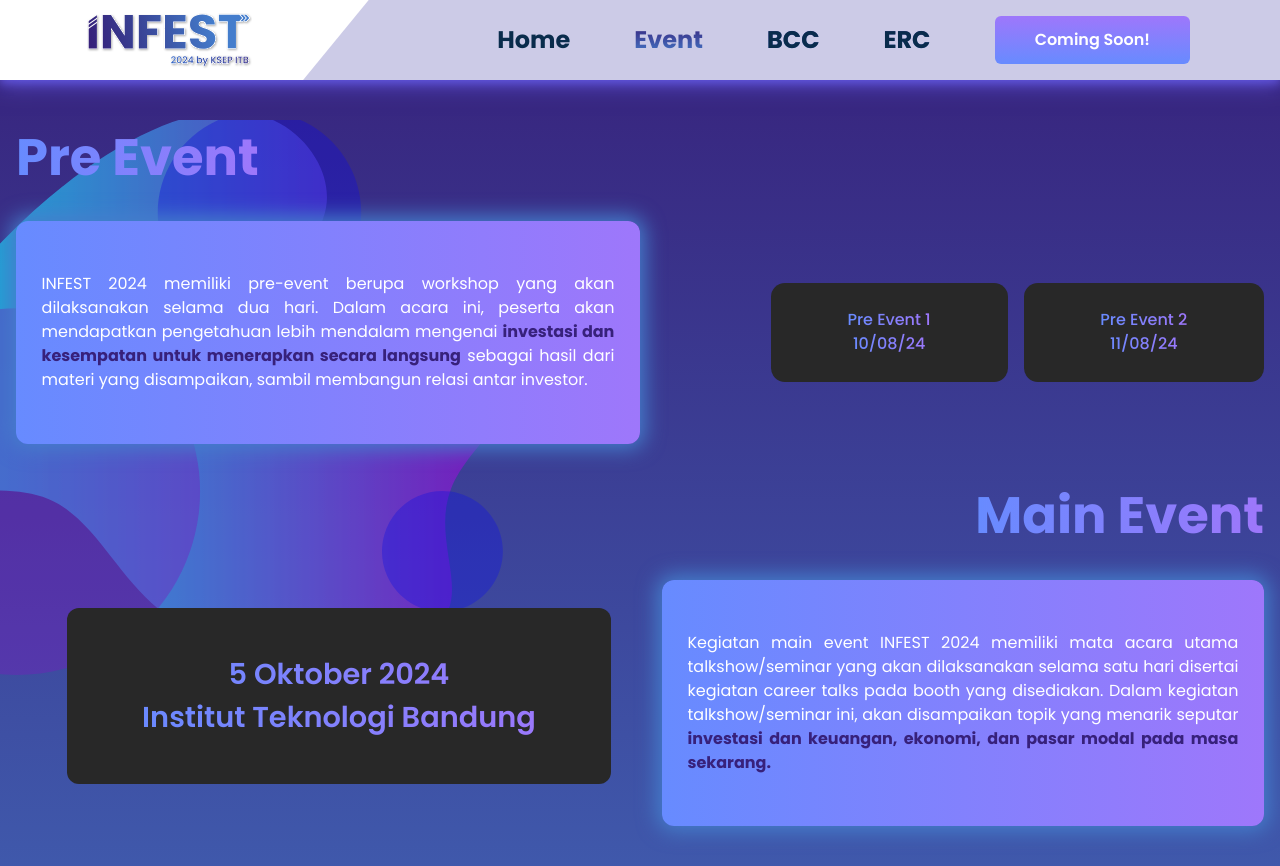
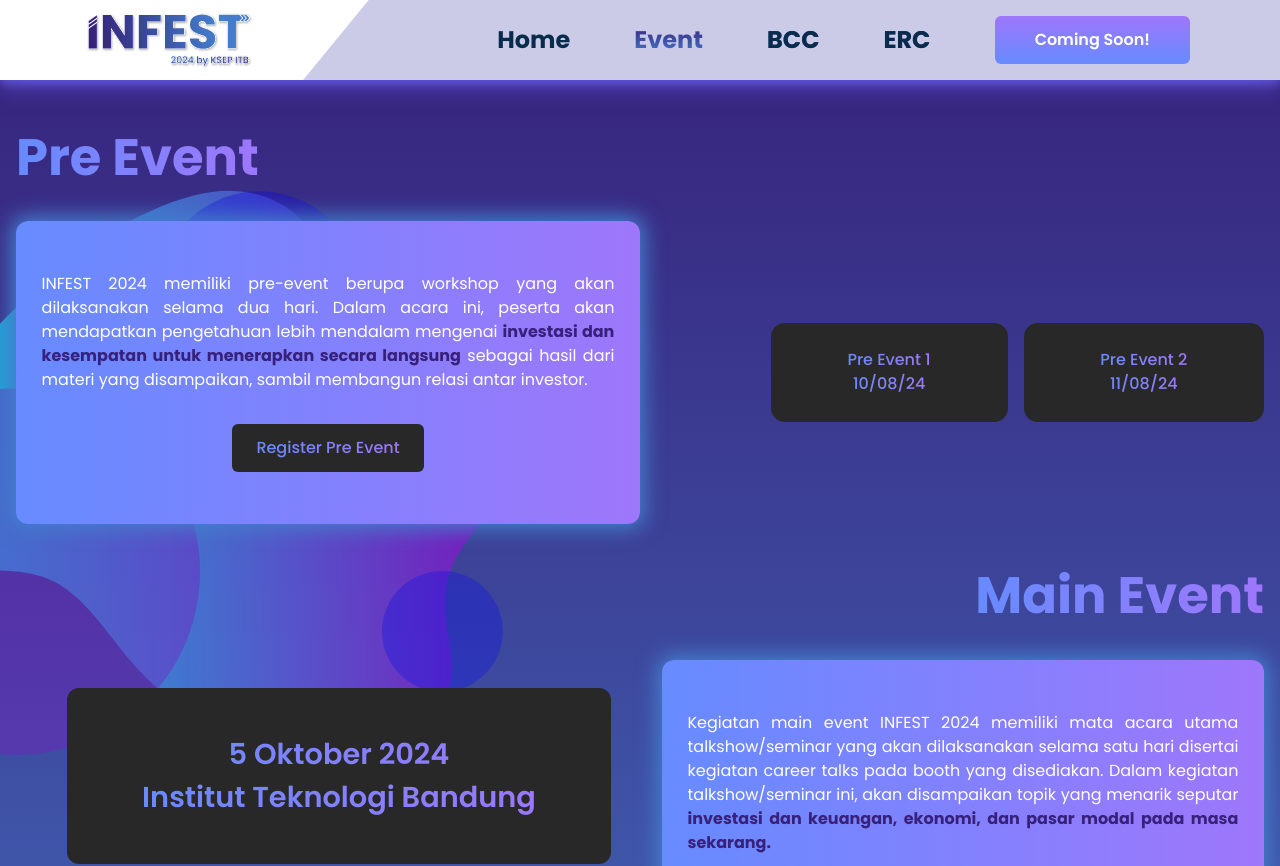
Before and after one commit to farrelathalla/INFEST-2024, a Next.js app: page /event in a window 1280 px wide. Shown: the top 866 px of the page. Built offline with nearby package versions, Linux system fonts and the light colour scheme.

Commit message:
feat: register pre event button

```diff
--- a/app/event/page.js
+++ b/app/event/page.js
@@ -5,6 +5,7 @@ import { useEffect, useRef } from "react";
 import { useWindowScroll } from 'react-use';
 import BG1 from "@/public/ornaments/10.svg"
 import Image from 'next/image'
+import Link from 'next/link';
 
 const EventPage = () => {
   const gradient_font = 'bg-gradient-to-r from-[#678BFF] to-[#9E77FB] text-transparent bg-clip-text'
@@ -35,15 +36,22 @@ const EventPage = () => {
         <section className='flex flex-col justify-center items-center md:items-start w-full'>
           <h1 className={`my-[1vw] font-bold ${gradient_font} text-[36px] md:text-[4vw]`}>Pre Event</h1>
           <div className="flex flex-col md:flex-row items-center justify-between">
-            <p className='
+            <div className='
             my-[1vw]
             px-4 md:px-[2vw] py-[4vw]
             bg-gradient-to-r from-[#678BFF] to-[#9E77FB]
             rounded-xl w-full md:w-[50%]
-            text-white text-justify
+            text-white text-justify flex flex-col gap-y-8
             shadow-[0px_0px_15px_3px_#457ECC] md:shadow-[0px_0px_20px_5px_#457ECC]'>
-              INFEST 2024 memiliki pre-event berupa workshop yang akan dilaksanakan selama dua hari. Dalam acara ini, peserta akan mendapatkan pengetahuan lebih mendalam mengenai <b className='text-purple-primary'>investasi dan kesempatan untuk menerapkan secara langsung</b> sebagai hasil dari materi yang disampaikan, sambil membangun relasi antar investor.
-            </p>
+              <p>
+                INFEST 2024 memiliki pre-event berupa workshop yang akan dilaksanakan selama dua hari. Dalam acara ini, peserta akan mendapatkan pengetahuan lebih mendalam mengenai <b className='text-purple-primary'>investasi dan kesempatan untuk menerapkan secara langsung</b> sebagai hasil dari materi yang disampaikan, sambil membangun relasi antar investor.
+              </p>
+              <Link className="w-full flex justify-center" href="https://docs.google.com/forms/d/e/1FAIpQLSd5O43A3dzXjlxbMgm8MVufrgrSHvZnyTrHQfFzgFMHxsoecw/viewform?usp=pp_ur" target='_blank'>
+                <button className={`bg-dark-primary rounded-md px-6 py-3`}>
+                  <p className= {`${gradient_font} font-medium`}>Register Pre Event</p>
+                </button>
+              </Link>
+            </div>
             <div className='flex flex-row justify-center items-center w-full md:w-auto space-x-4'>
               <div className='
               my-[1pc] md:my-[1vw]
--- a/components/competitions/KetentuanLomba.jsx
+++ b/components/competitions/KetentuanLomba.jsx
@@ -21,11 +21,11 @@ const KetentuanLomba = ({ title, competition, buttonTitle }) => {
             <p>11. Peserta <span className='font-bold'>tidak diperbolehkan untuk menyebarkan case perusahaan kepada pihak eksternal</span> yang tidak mengikuti perlombaan Business Case Competition ini.</p>
             <p>12. Peserta <span className='font-bold'>wajib mengikuti ketentuan panitia</span> dan <span className='font-bold'>keputusan panitia tidak dapat diganggu gugat.</span></p>
             <p>13. Biaya Pendaftaran Free* <br></br><span className='text-sm'>*Jika peserta dinyatakan lolos Qualification, maka peserta harus membayar Rp180.000,00 untuk dapat melanjutkan ke tahap Preliminary Round.</span></p>
-            <Link href='https://forms.gle/NgCTTZcgnCqwBrCZA' target='_blank' className='w-full flex justify-end mt-10'>
+            {/* <Link href='https://forms.gle/NgCTTZcgnCqwBrCZA' target='_blank' className='w-full flex justify-end mt-10'>
               <button className='bg-gradient-to-b from-[#678BFF] to-[#0E1492] rounded-md px-10 py-2 font-semibold'>
                 {buttonTitle}
               </button>
-            </Link>
+            </Link> */}
           </div>
         )
       }
```
